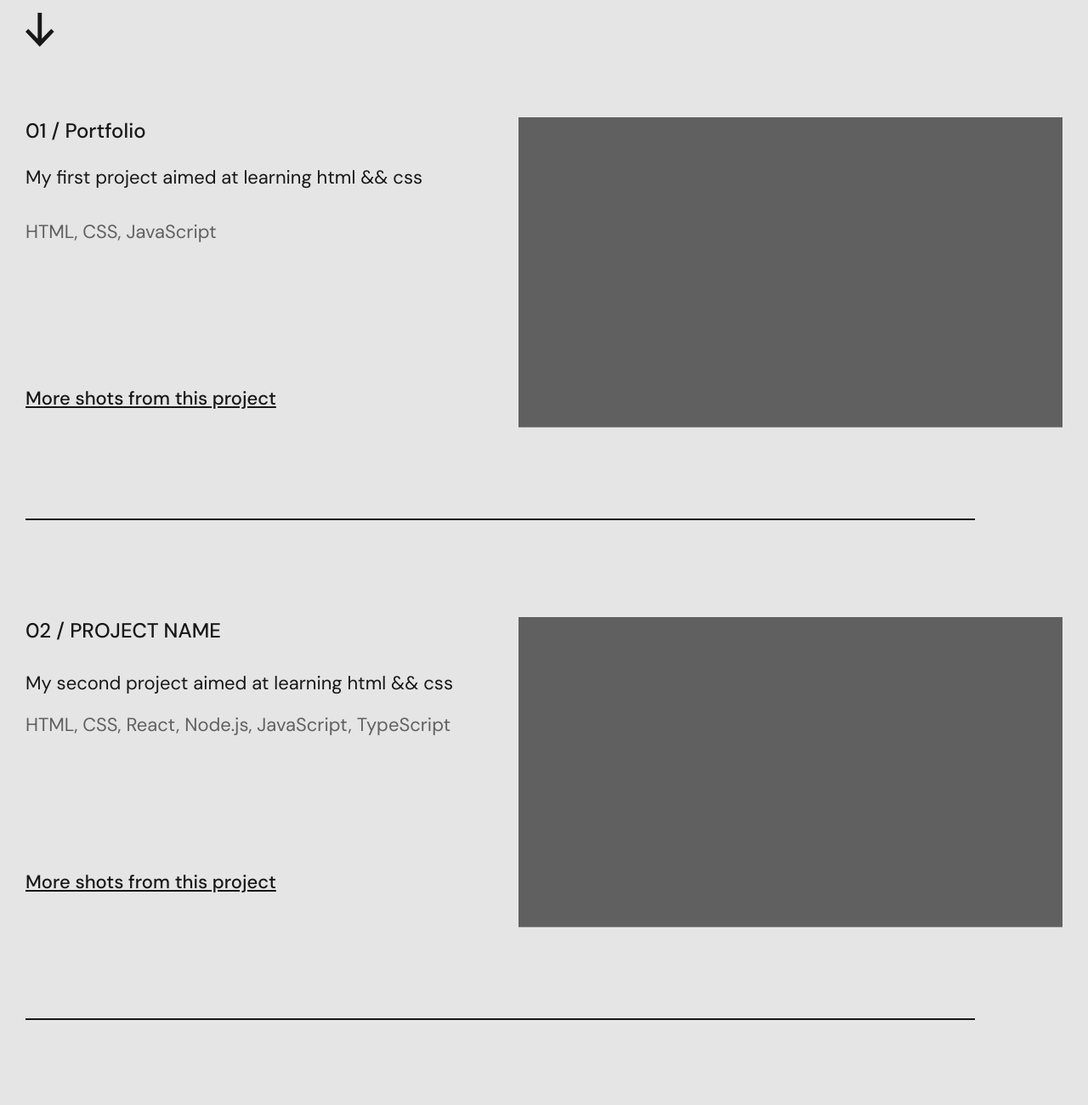
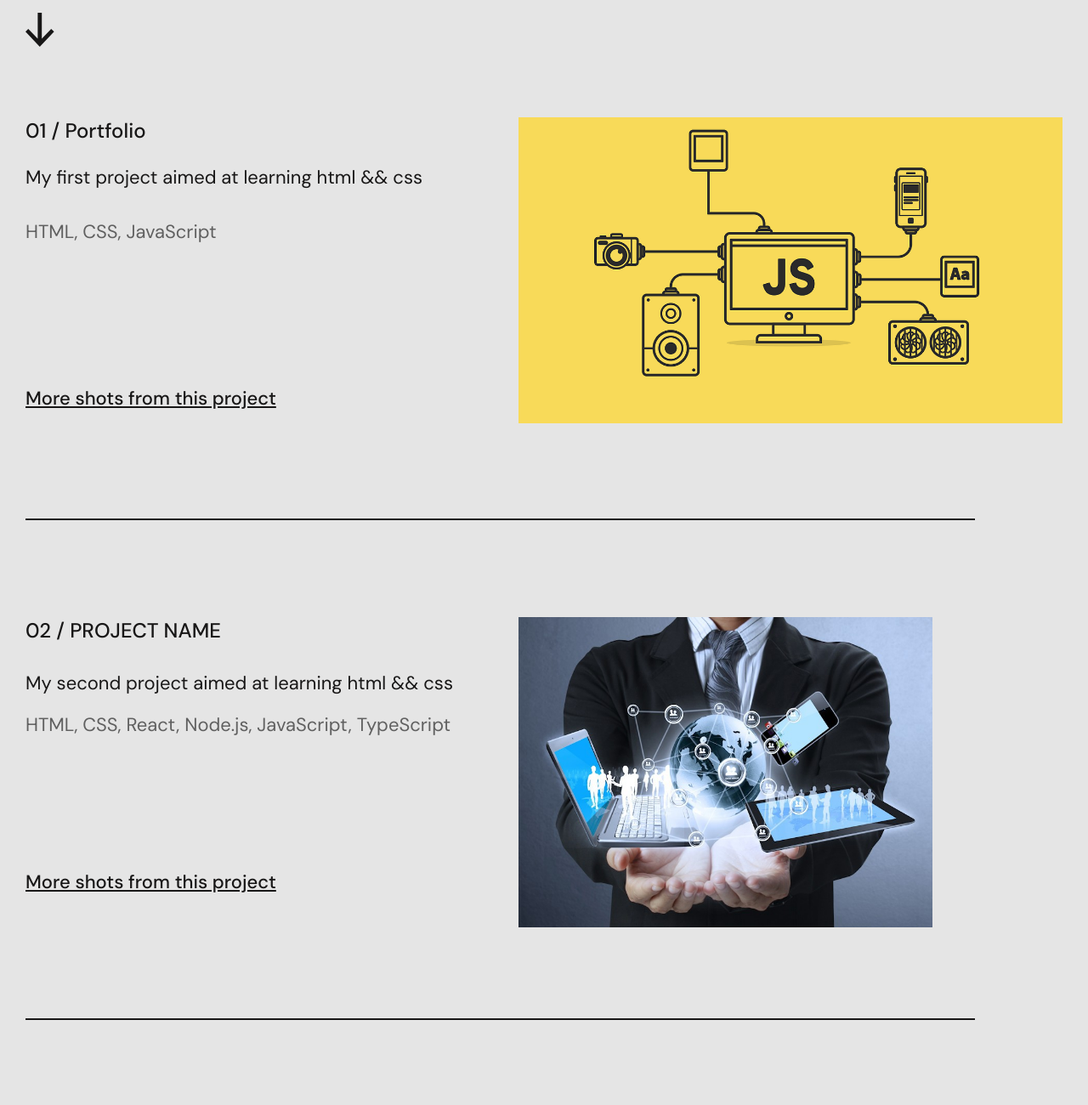
Before and after one commit to VaniyOstapenko/sv-app, a plain HTML site: page page/index.html in a window 1280 px wide. Shown: the part 320-1620 px from the top of the page at 85% size. Drawn offline with Linux system fonts and the light colour scheme.

Commit message:
add project

```diff
--- a/styles/about.css
+++ b/styles/about.css
@@ -78,7 +78,7 @@ footer nav p:not(:last-child) {
 }
 
 .image {
-    background-image: url(../image/Thumbnail1.svg);
+    background-image: url(../image/Rc39u44mDIg\ \(1\).jpg);
     background-repeat: no-repeat;
     background-size: contain;
     width: 405px;
--- a/styles/style.css
+++ b/styles/style.css
@@ -121,7 +121,7 @@ header nav p:not(:last-child) {
 }
 
 .img3 {
-    background-image: url(../image/Thumbnail.svg);
+    background-image: url(../image/1_BPSx-c--z6r7tY29L19ukQ.png);
     width: 640px;
     height: 365px;
     background-repeat: no-repeat;
@@ -169,7 +169,7 @@ header nav p:not(:last-child) {
 }
 
 .image {
-    background-image: url(../image/Thumbnail.svg);
+    background-image: url(../image/a74fd3c11124ce0e080868b14a29cade.jpg);
     width: 640px;
     height: 365px;
     background-repeat: no-repeat;
@@ -219,7 +219,7 @@ header nav p:not(:last-child) {
 }
 
 .picture {
-    background-image: url(../image/Thumbnail.svg);
+    background-image: url(../image/retina_1708x683_javascript_issues-a3d6df8b947d51f5e3613faff9378083.png);
     width: 640px;
     height: 365px;
     background-repeat: no-repeat;
```
Also changed, not shown: image/1_BPSx-c--z6r7tY29L19ukQ.png (added), image/Rc39u44mDIg (1).jpg (added), image/a74fd3c11124ce0e080868b14a29cade.jpg (added), image/retina_1708x683_javascript_issues-a3d6df8b947d51f5e3613faff9378083.png (added).
